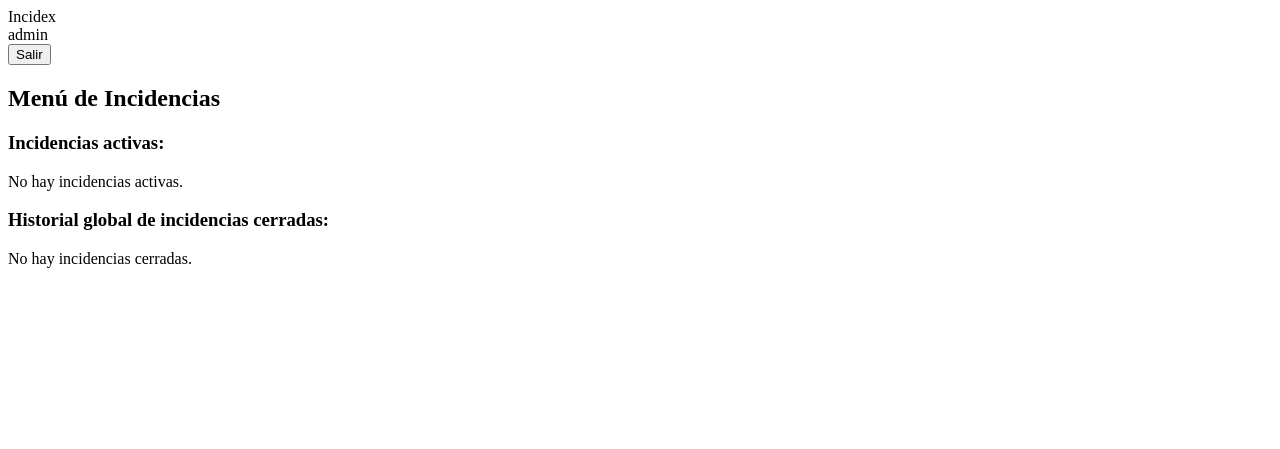
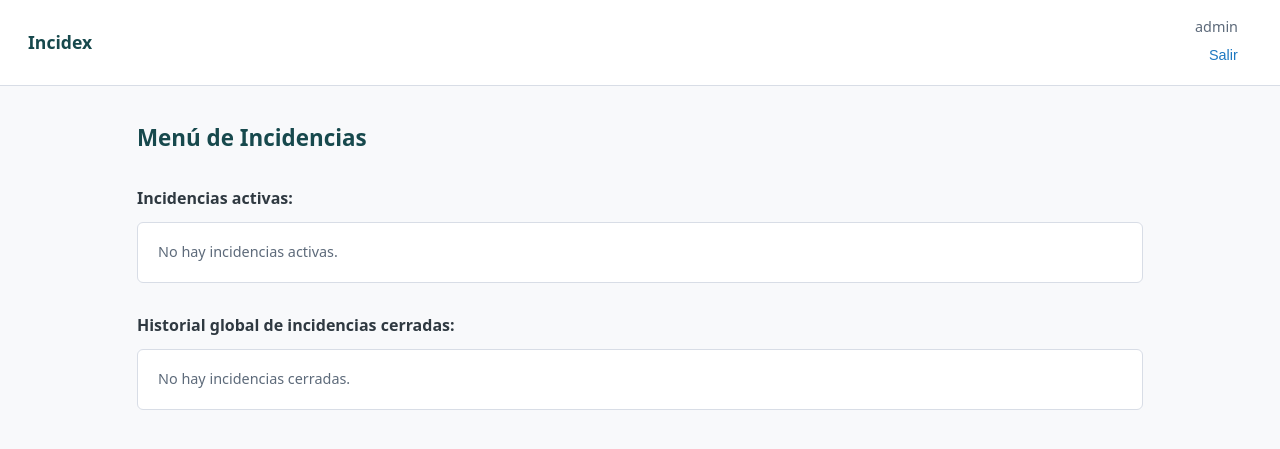
Before and after one commit to Canexy/Incidex, a Django app: page / in a window 1280 px wide. Shown: the top 449 px of the page. Run offline with Django 5.2, Linux system fonts and the light colour scheme; a user stored in the database is signed in; data that the repository does not hold is empty.

Commit message:
Provisional: UX

```diff
--- a/static/css/styles.css
+++ b/static/css/styles.css
@@ -1,124 +1,160 @@
-
-/* Mockup de estilos provisional. */
-
-/* Reset mínimo */
-* {
-    box-sizing: border-box;
-    margin: 0;
-    padding: 0;
+/* Base */
+:root {
+    --bg-main:#f8f9fb;
+    --bg-panel:#ffffff;
+    --bg-panel-alt:#f1f3f7;
+    --border:#d8dde6;
+    --border-soft:#e4e8f0;
+    --text-main:#2f3941;
+    --text-soft:#5d6a7a;
+    --text-muted:#8a94a6;
+    --primary:#17494d;
+    --accent:#1d78c1;
 }
 
-/* Base */
-body {
-    font-family: Consolas, Monaco, "Courier New", monospace;
-    background-color: #14161b;
-    color: #d6d9df;
-    line-height: 1.6;
+*{box-sizing:border-box;margin:0;padding:0}
+
+body{
+    font-family:system-ui,-apple-system,BlinkMacSystemFont,"Segoe UI",Roboto,Oxygen,Ubuntu,Cantarell,sans-serif;
+    background:var(--bg-main);
+    color:var(--text-main);
+    line-height:1.55;
 }
 
 /* Header */
-.topbar {
-    display: flex;
-    justify-content: space-between;
-    align-items: center;
-    background-color: #1b1e25;
-    padding: 12px 20px;
-    border-bottom: 1px solid #2b2f3a;
+.topbar{
+    display:flex;
+    justify-content:space-between;
+    align-items:center;
+    padding:14px 28px;
+    background:var(--bg-panel);
+    border-bottom:1px solid var(--border);
 }
 
-.logo {
-    font-size: 1.2rem;
-    font-weight: bold;
-    color: #6aa6ff;
+.logo{font-size:1.1rem;font-weight:600;color:var(--primary)}
+.user-info{margin-right:14px;color:var(--text-soft);font-size:.9rem}
+
+.logout-form button{
+    background:none;
+    border:none;
+    color:var(--accent);
+    font-size:.9rem;
+    cursor:pointer;
+}
+.logout-form button:hover{text-decoration:underline}
+
+/* Layout */
+.container{
+    max-width:1050px;
+    margin:35px auto;
+    padding:0 22px;
 }
 
-.user-info {
-    margin-right: 15px;
-    color: #aab2c0;
+/* Headings */
+h2{
+    font-size:1.4rem;
+    font-weight:600;
+    margin-bottom:18px;
+    color:var(--primary);
 }
 
-.logout-form button {
-    background-color: #1b1e25;
-    border: 1px solid #3a3f4b;
-    color: #d6d9df;
-    padding: 6px 10px;
-    cursor: pointer;
+h3{
+    font-size:1rem;
+    font-weight:600;
+    margin:30px 0 12px;
 }
 
-.logout-form button:hover {
-    background-color: #2a2f3a;
+/* Panels */
+.container>ul,
+.container>form,
+.container>p{
+    background:var(--bg-panel);
+    border:1px solid var(--border);
+    border-radius:6px;
+    padding:18px 20px;
+    margin-bottom:28px;
 }
 
-/* Layout */
-.container {
-    max-width: 1000px;
-    margin: 30px auto;
-    padding: 0 20px;
+/* Lists */
+ul{list-style:none}
+
+li{
+    display:flex;
+    justify-content:space-between;
+    align-items:center;
+    gap:14px;
+    padding:12px 6px;
+    border-bottom:1px solid var(--border-soft);
 }
 
-/* Títulos */
-h2, h3 {
-    margin-bottom: 15px;
-    color: #6aa6ff;
-    font-weight: normal;
+li:last-child{border-bottom:none}
+li:hover{background:var(--bg-panel-alt)}
+
+li a{
+    color:var(--accent);
+    font-weight:500;
+    text-decoration:none;
+}
+li a:hover{text-decoration:underline}
+
+/* Forms */
+form p{margin-bottom:14px}
+
+label{
+    display:block;
+    margin-bottom:6px;
+    font-size:.85rem;
+    font-weight:500;
+    color:var(--text-soft);
 }
 
-/* Listas */
-ul {
-    list-style: none;
-    margin-bottom: 25px;
+input,textarea,select{
+    width:100%;
+    padding:8px 10px;
+    border:1px solid var(--border);
+    border-radius:4px;
+    font-size:.9rem;
+    background:var(--bg-panel);
+    color:var(--text-main);
 }
 
-li {
-    padding: 10px;
-    border-bottom: 1px solid #2b2f3a;
+input:focus,textarea:focus,select:focus{
+    outline:none;
+    border-color:var(--accent);
 }
 
-/* Enlaces */
-a {
-    color: #8bbcff;
-    text-decoration: none;
+/* Buttons */
+button{
+    background:var(--accent);
+    color:#fff;
+    border:none;
+    border-radius:4px;
+    padding:8px 14px;
+    font-size:.9rem;
+    cursor:pointer;
+}
+button:hover{background:#1663a6}
+
+/* Detail */
+hr{
+    border:none;
+    border-top:1px solid var(--border-soft);
+    margin:28px 0;
 }
 
-a:hover {
-    text-decoration: underline;
+strong{font-weight:600;color:var(--text-soft)}
+p{color:var(--text-soft);font-size:.9rem}
+
+/* Login */
+body:has(form[action$="login/"]) .container{max-width:420px}
+body:has(form[action$="login/"]) h2{text-align:center}
+body:has(form[action$="login/"]) form{
+    background:var(--bg-panel);
+    border:1px solid var(--border);
+    border-radius:6px;
+    padding:26px;
 }
-
-/* Formularios */
-form {
-    margin-top: 10px;
+body:has(form[action$="login/"]) button{
+    width:100%;
+    margin-top:12px;
 }
-
-select, button {
-    background-color: #1b1e25;
-    color: #d6d9df;
-    border: 1px solid #3a3f4b;
-    padding: 6px 8px;
-    margin-right: 5px;
-}
-
-select:focus,
-button:focus {
-    outline: none;
-    border-color: #6aa6ff;
-}
-
-button:hover {
-    background-color: #2a2f3a;
-    cursor: pointer;
-}
-
-/* Separadores */
-hr {
-    border: none;
-    border-top: 1px solid #2b2f3a;
-    margin: 25px 0;
-}
-
-/* Texto */
-p {
-    margin-bottom: 15px;
-    color: #c4c9d4;
-}
-
-/* Aún hay cosas que debo cambiar. No es una versión final. */
--- a/templates/base.html
+++ b/templates/base.html
@@ -6,6 +6,7 @@
     <meta charset="UTF-8">
     <meta name="viewport" content="width=device-width, initial-scale=1.0">
     <title>{% block title %}Incidex{% endblock %}</title>
+    <link rel="stylesheet" href="{% static 'css/styles.css' %}">
     <!-- <link rel="stylesheet" href="{% static 'css/styles.css' %}"> -->
 </head>
 <body>
@@ -30,4 +31,4 @@
 </body>
 </html>
 
-<!-- Aún hay cosas que debo cambiar. No es una versión final. -->
+<!-- No es una versión final. -->
```
Also changed, not shown: templates/registration/login.html (+0 -59 lines), db.sqlite3 (deleted).
